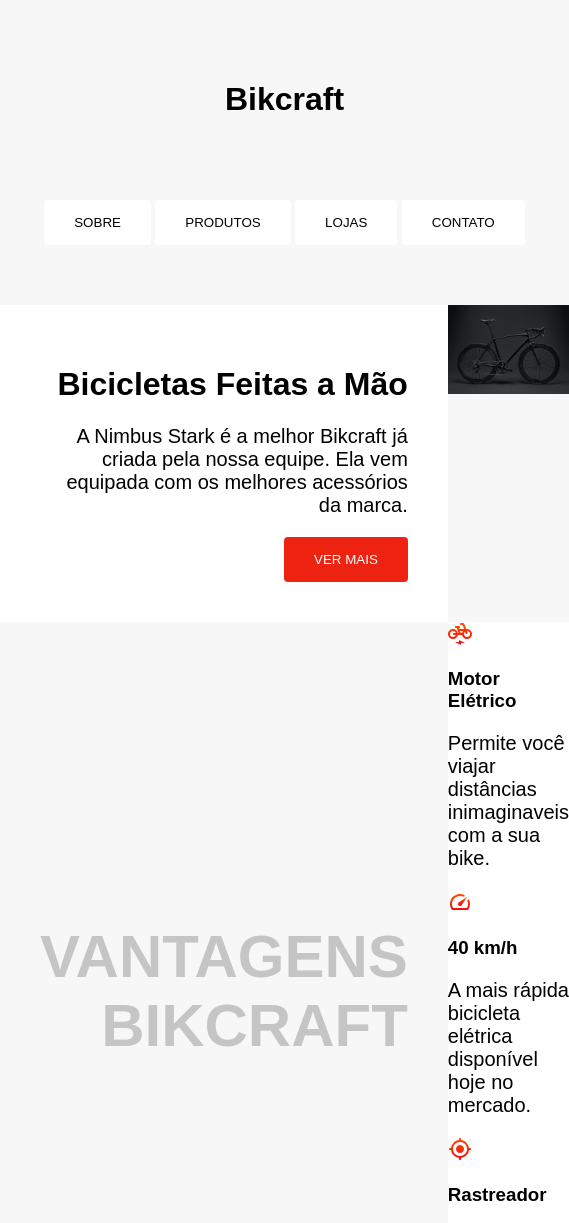
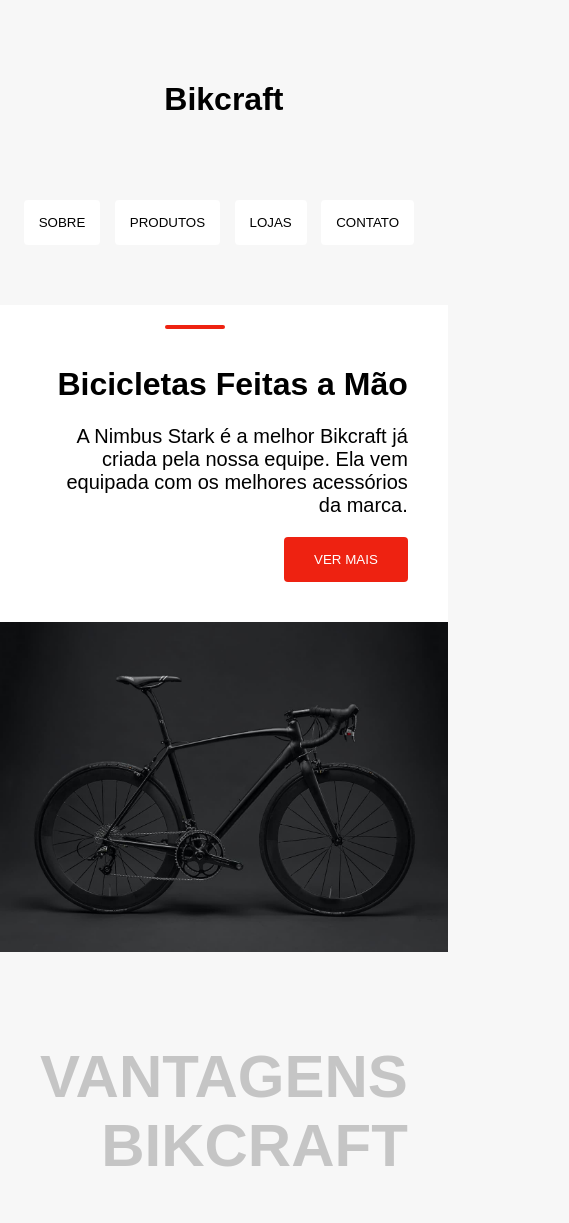
Before and after one commit to lucaslpbs/PositionTaskOrigamid, a plain HTML site: page index.html in a window 390 px wide. Shown: the top 1223 px of the page, 569 px wide, since content can reach past the window. Drawn offline with Linux system fonts and the light colour scheme.

Commit message:
conclusão da tela inicial, deixando-a responsiva

```diff
--- a/index.html
+++ b/index.html
@@ -9,6 +9,7 @@
   </head>
   <body>
     <h1>Bikcraft</h1>
+    <div class="lineIcons"></div>
     <div class="containerMenu">
       <button type="button">SOBRE</button>
       <button type="button">PRODUTOS</button>
@@ -29,17 +30,29 @@
         <h2 class="subTitle">VANTAGENS BIKCRAFT</h1>
 
       <div class="containerInformation">
+        <div class="titleInformation">
           <img src="/img/eletrica.svg" alt="Bike Eletrica">
+          <div>
             <h3>Motor Elétrico</h3>
             <p>Permite você viajar distâncias inimaginaveis com a sua bike.</p>
+          </div>
+        </div>
 
+        <div class="titleInformation">
           <img src="/img/velocidade.svg" alt="velocidade">
+          <div>
             <h3>40 km/h</h3>
             <p>A mais rápida bicicleta elétrica disponível hoje no mercado.</p>
+          </div>
+        </div>
 
+        <div class="titleInformation">
           <img src="/img/rastreador.svg" alt="rastreador">
+          <div>
             <h3>Rastreador</h3>
             <p>Rastreador e sistema anti-furto para garantir o seu sossego</p>
+          </div>
+        </div>
       </div>
     </div>
     <div class="containerRodape">
--- a/style/style.css
+++ b/style/style.css
@@ -1,11 +1,11 @@
+*{
+  font-family: Arial, Helvetica, sans-serif;
+}
 :root {
   --lithGrey: #f7f7f7;
   --greyText: #c6c6c6;
   --red: #ee2211;
   --white: #fff;
-}
-html {
-  font-family: Arial, Helvetica, sans-serif;
 }
 body {
   background-color: var(--lithGrey);
@@ -16,6 +16,7 @@ body {
   margin-top: 60px;
 }
 .containerMenu button {
+  margin-right: 10px;
   justify-content: center;
   padding: 15px 30px;
   border-radius: 4px;
@@ -24,10 +25,20 @@ body {
   color: #000;
   transition: 0.2s;
 }
+.lineIcons{
+  width: 60px;
+  height: 4px;
+  border-radius: 4px;
+  background-color: var(--red);
+  position: absolute;
+  z-index: 1;
+  top: 325px;
+}
 .containerGrid {
   display: grid;
   grid-template-columns: 1fr 1fr;
   max-width: 1000px;
+  position: relative;
 }
 .containerText {
   background-color: var(--white);
@@ -50,6 +61,7 @@ body {
 }
 button:hover {
   filter: brightness(0.8);
+  cursor: pointer;
 }
 p {
   font-size: 20px;
@@ -58,10 +70,42 @@ img {
   max-width: 100%;
 }
 .containerInformation {
+  margin: 0;
   background-color: var(--white);
+  padding: 50px;
+}
+h3{
+  margin: 0;
+}
+.titleInformation img{
+  align-self: flex-start;
+  margin-right: 10px;
+}
+.titleInformation{
+  display: flex;
+  align-items: center;
 }
 .containerRodape {
   background-color: var(--white);
   width: 100%;
   text-align: center;
 }
+@media (max-width: 1000px) {
+  .containerGrid {
+    display: grid;
+    grid-template-columns: 1fr;
+    max-width: 500px;
+  }
+}
+@media (max-width: 1000px){
+  .containerMenu button {
+    margin-right: 10px;
+    justify-content: center;
+    padding: 15px 15px;
+    border-radius: 4px;
+    border: none;
+    background-color: var(--white);
+    color: #000;
+    transition: 0.2s;
+  }
+}
```
Lines whose indentation alone changed are shown as unchanged.
